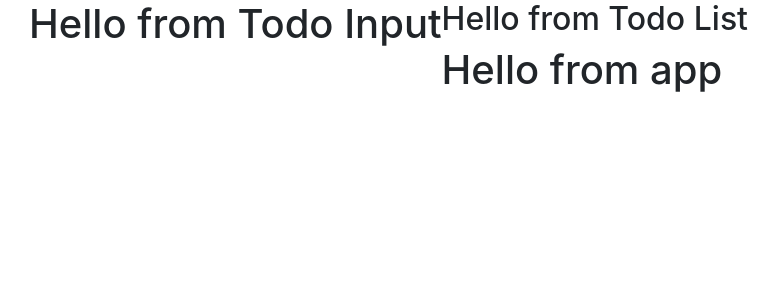
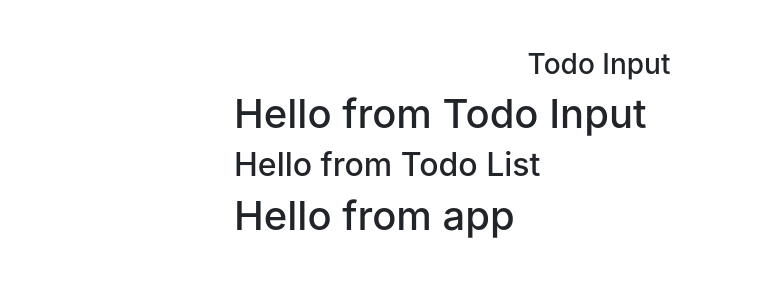
Before and after one commit to Pratyush2710/To-Do-App, a React (Create React App) app: page / in a window 1280 px wide. Shown: the top 300 px of the page, without its empty margins (41-819 px from the left). Built offline with nearby package versions, Linux system fonts and the light colour scheme.

Commit message:
App components structured

```diff
--- a/src/App.js
+++ b/src/App.js
@@ -1,21 +1,58 @@
-import React from "react";
-import uuid from "uuid";
+import React, { Component } from "react";
+import { v4 as uuidv4 } from "uuid";
 import "@fortawesome/fontawesome-free/css/all.min.css";
 import "bootstrap/dist/css/bootstrap.min.css";
 import TodoInput from "./components/TodoInput";
 import TodoList from "./components/TodoList";
 
-function App() {
-  return (
-    <div>
+export default class App extends Component {
+  state = {
+    items: [
+      { id: 1, title: "Build an app" },
+      { id: 2, title: "Test and Deploy" },
+    ],
+    id: uuidv4(),
+    item: "",
+    editItem: false,
+  };
+  handleChange = (e) => {
+    console.log("handleChange");
+  };
+  handleSubmit = (e) => {
+    console.log("handleSubmit");
+  };
+  clearList = (e) => {
+    console.log("clearList");
+  };
+  handleDelete = (e) => {
+    console.log("handleDelete");
+  };
+  handleEdit = (e) => {
+    console.log("handleEdit");
+  };
+
+  render() {
+    console.log(this.state);
+    return (
       <div className="container">
         <div className="row">
-          <TodoInput />
-          <TodoList></TodoList>
+          <div className="col-10 mx-auto col-md-8 mt-5">
+            <h3 className="text-capitalize text-center">Todo Input</h3>
+            <TodoInput
+              item={this.state.item}
+              handleChange={this.handleChange}
+              handleSubmit={this.handleSubmit}
+              editItem={this.state.editItem}
+            />
+            <TodoList
+              items={this.state.items}
+              clearList={this.clearList}
+              handleDelete={this.handleDelete}
+              handleEdit={this.handleEdit}
+            />
+          </div>
         </div>
       </div>
-    </div>
-  );
+    );
+  }
 }
-
-export default App;
```
